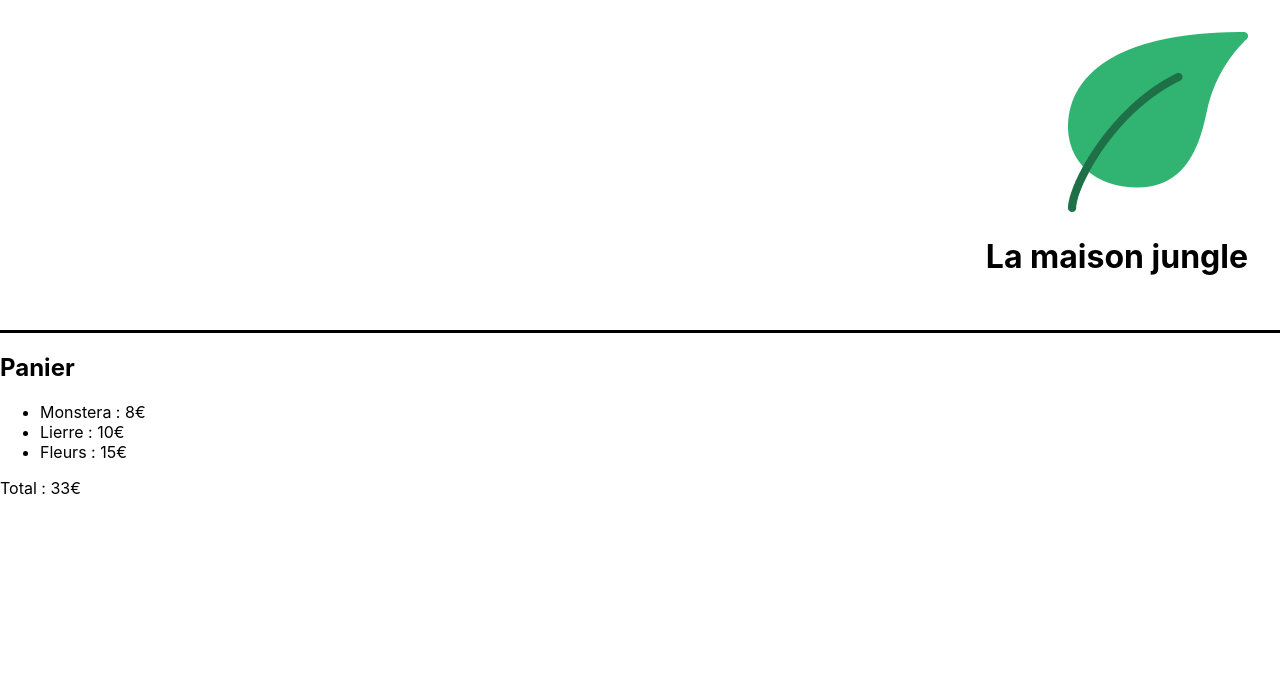
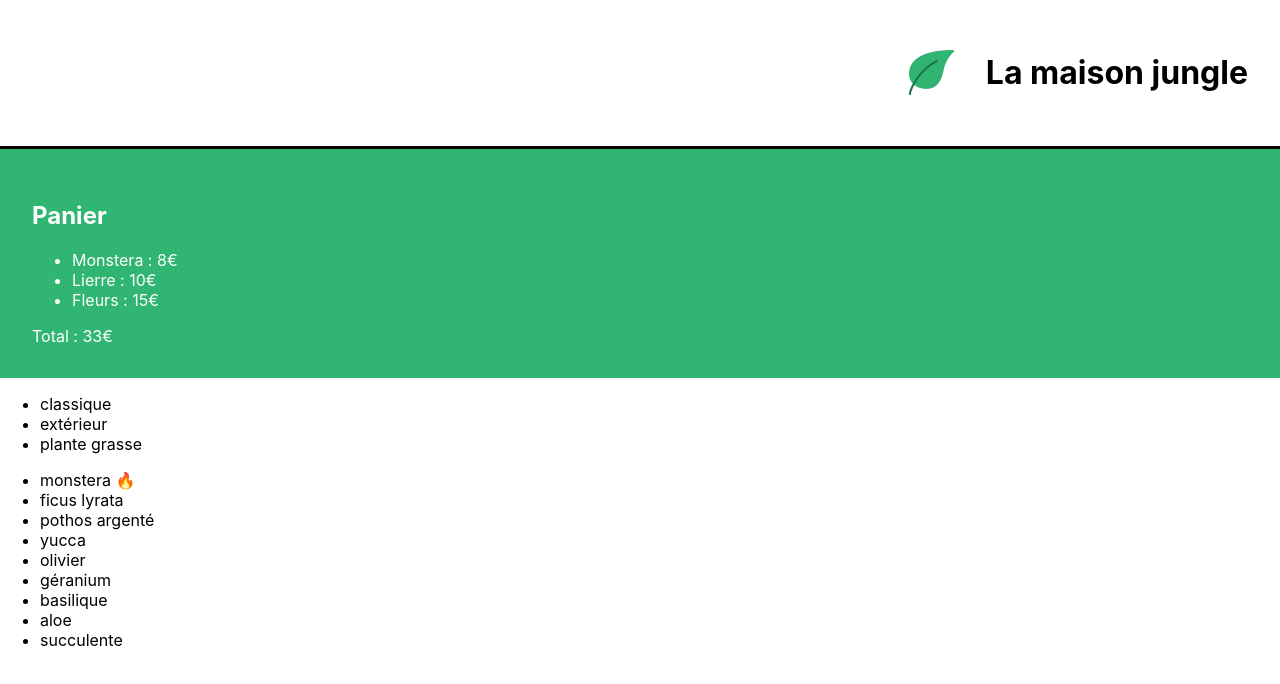
Before and after one commit to ridjy/vente_en_ligne_react, a React (Create React App) app: page / in a window 1280 px wide. Shown: the top 684 px of the page. Built offline with nearby package versions, Linux system fonts and the light colour scheme.

Commit message:
conditions if

```diff
--- a/src/composants/App.js
+++ b/src/composants/App.js
@@ -2,11 +2,12 @@
 import './App.css';
 import Banner from './Banner';
 import Cart from './Cart';
+import ShoppingList from './ShoppingList';
 
 function App() {
   return (
     <div>
-      <Banner /><Cart />
+      <Banner /><Cart /><ShoppingList />
     </div>
   );
 }
--- a/src/composants/Cart.js
+++ b/src/composants/Cart.js
@@ -1,8 +1,10 @@
+import '../styles/Cart.css'
+
 function Cart() {
     const monsteraPrice = 8
     const ivyPrice = 10
     const flowerPrice = 15
-    return (<div>
+    return (<div className="lmj-cart">
         <h2>Panier</h2>
         <ul>
         <li>Monstera : {monsteraPrice}€</li>
--- /dev/null
+++ b/src/composants/ShoppingList.js
@@ -0,0 +1,26 @@
+import { plantList } from '../datas/plantList.js'
+
+function ShoppingList() {
+    const categories = plantList.reduce(
+		(acc, plant) =>
+			acc.includes(plant.category) ? acc : acc.concat(plant.category),
+		[]
+	)
+
+	return (
+		<div>
+			<ul>
+				{categories.map((cat) => (
+					<li key={cat}>{cat}</li>
+				))}
+			</ul>
+			<ul>
+				{plantList.map((plant) => (
+					<li key={plant.id}>{plant.name} {plant.isBestSale ? <span>🔥</span> : null} </li>
+				))}
+			</ul>
+		</div>
+	)
+}//fin ShoppingList
+
+export default ShoppingList
--- /dev/null
+++ b/src/datas/plantList.js
@@ -0,0 +1,48 @@
+export const plantList = [
+	{
+		name: 'monstera',
+		category: 'classique',
+		id: '1ed',
+        isBestSale: true
+	},
+	{
+		name: 'ficus lyrata',
+		category: 'classique',
+		id: '2ab'
+	},
+	{
+		name: 'pothos argenté',
+		category: 'classique',
+		id: '3sd'
+	},
+	{
+		name: 'yucca',
+		category: 'classique',
+		id: '4kk'
+	},
+	{
+		name: 'olivier',
+		category: 'extérieur',
+		id: '5pl'
+	},
+	{
+		name: 'géranium',
+		category: 'extérieur',
+		id: '6uo'
+	},
+	{
+		name: 'basilique',
+		category: 'extérieur',
+		id: '7ie'
+	},
+	{
+		name: 'aloe',
+		category: 'plante grasse',
+		id: '8fp'
+	},
+	{
+		name: 'succulente',
+		category: 'plante grasse',
+		id: '9vn'
+	}
+]
--- a/src/styles/Banner.css
+++ b/src/styles/Banner.css
@@ -1,6 +1,19 @@
 .lmj-banner {
-    color: black;
-    text-align: right;
-    padding: 32px;
-    border-bottom: solid 3px black;
+	color: black;
+	text-align: right;
+	padding: 32px;
+	border-bottom: solid 3px black;
+	display: flex;
+	justify-content: flex-end;
+	flex-direction: row;
+	align-items: center;
 }
+
+.lmj-title {
+	padding-left: 32px;
+}
+
+.lmj-logo {
+	height: 45px;
+	width: 45px;
+}
--- /dev/null
+++ b/src/styles/Cart.css
@@ -0,0 +1,5 @@
+.lmj-cart{
+    color: white;
+	background-color: #31b572;
+	padding: 32px;
+}
```
